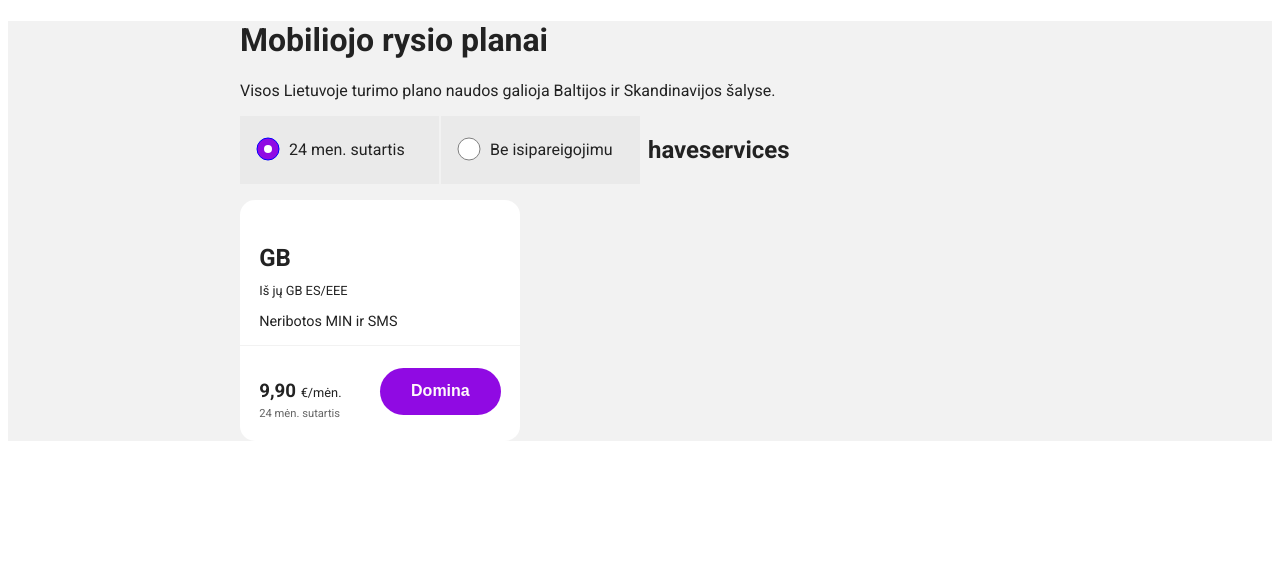
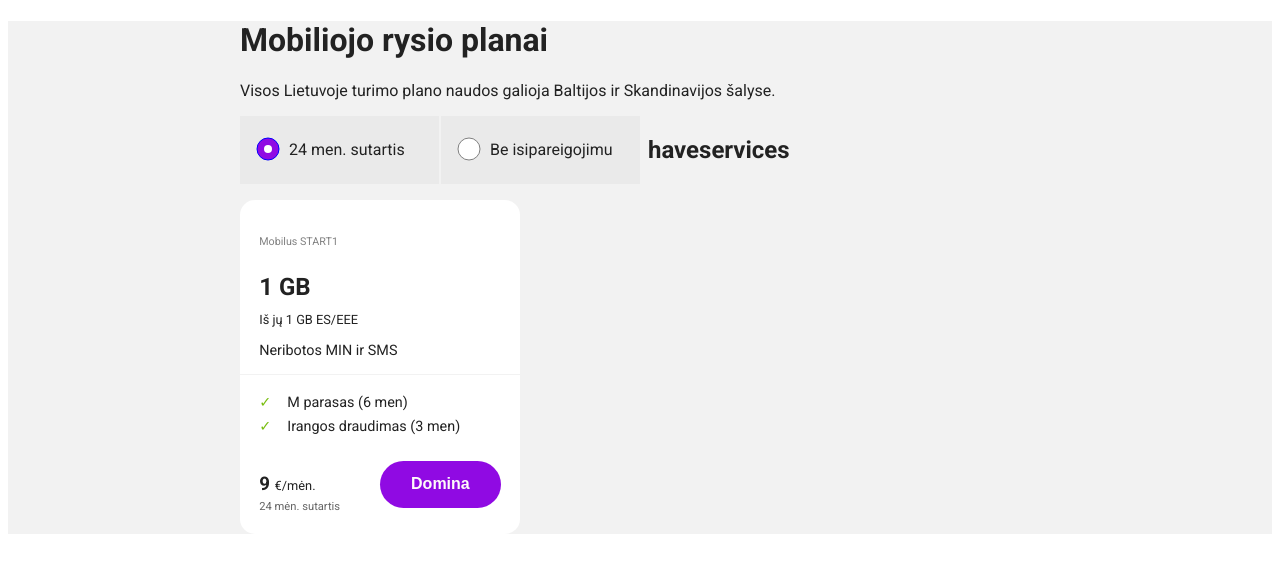
Before and after one commit to NeilaVait/mobile-plans, a React (Create React App) app: page / in a window 1280 px wide. Shown: the top 572 px of the page. Built offline with nearby package versions, Linux system fonts and the light colour scheme.

Commit message:
no commitment/ commitment changes data

```diff
--- a/public/data/plan1.json
+++ b/public/data/plan1.json
@@ -1,6 +1,6 @@
 {
   "headerTitle": "Mobilus START1",
-  "dataAlowed": 1,
+  "dataAllowed": 1,
   "dataEU": 1,
   "minSms": "Neribotos MIN ir SMS",
   "features": [
@@ -12,10 +12,13 @@
       }
   ],
   "price": {
-      "commitment": 9,
-      "noComitment": 9.9
-  },
-  "period": "men",
-  "contractLengh": 24,
+    "commitment": 9,
+    "noCommitment": 9.9
+},
+"period": "men",
+"contractLength": {
+    "commitment": "24 mėn. sutartis",
+    "noCommitment": "Be įsipareigojimų"
+},
   "ctaButton": "Domina"
 }
--- a/src/App.jsx
+++ b/src/App.jsx
@@ -16,8 +16,9 @@ class App extends Component {
   async componentDidMount() {
     //parsisiunciam plan1 json faila ir issaugom state
     const response = await fetch('/data/plan1.json');
-    this.state.mobile1 = await response.json();
-    console.log('data', this.state.mobile1);
+    const data = await response.json();
+    console.log('data', data);
+    this.setState({ mobile1: data });
   }
 
   handleRadio = (value) => {
@@ -41,7 +42,7 @@ class App extends Component {
             <HaveServices></HaveServices>
           </div>
           <main className="plan-cards">
-            <MobilePlan mobile1={this.state.mobile1}></MobilePlan>
+            <MobilePlan noCommitment={this.state.noCommitment} mobile1={this.state.mobile1}></MobilePlan>
           </main>
         </div>
       </div>
--- a/src/components/mobile-plan.jsx
+++ b/src/components/mobile-plan.jsx
@@ -3,30 +3,46 @@ import React, { Component } from 'react';
 class MobilePlan extends Component {
   state = {};
 
+  getContractLength() {
+    if (this.props.noCommitment === false) {
+      return this.props.mobile1.contractLength.commitment;
+    }
+    return this.props.mobile1.contractLength.noCommitment;
+  }
+
+  getContractPrice() {
+    if (this.props.noCommitment === false) {
+      return this.props.mobile1.price.commitment;
+    }
+    return this.props.mobile1.price.noCommitment;
+  }
+
   render() {
+    const { mobile1: m } = this.props;
+
     return (
       <div className="mobile-plan">
-        <h6 className="plan__header">{this.props.mobile1.headerTitle}</h6>
-        <h2 className="plan__dataAllow">{this.props.mobile1.dataAlowed} GB</h2>
-        <small className="plan__dataEu">Iš jų {this.props.mobile1.dataEU} GB ES/EEE</small>
-        <p className="plan__min-sms">Neribotos MIN ir SMS</p>
+        <h6 className="plan__header">{m.headerTitle}</h6>
+        <h2 className="plan__dataAllow">{m.dataAllowed} GB</h2>
+        <small className="plan__dataEu">Iš jų {m.dataEU} GB ES/EEE</small>
+        <p className="plan__min-sms">{m.minSms}</p>
         <div className="plan__features">
           <div className="hr"></div>
           <ul className="features__list">
-            {/* {this.props.mobile1.features.map((f) => (
-              <li>{f}</li>
-            ))} */}
+            {(m.features || []).map((f) => (
+              <li key={f.title}>{f.title}</li>
+            ))}
           </ul>
         </div>
         <div className="hr"></div>
         <div className="plan__bottom">
           <div className="bottom__price-part">
             <h3 className="bottom__price">
-              9,90 <span>€/mėn.</span>{' '}
+              {m.price && this.getContractPrice()} <span>€/mėn.</span>{' '}
             </h3>
-            <small className="bottom__term">24 mėn. sutartis</small>
+            <small className="bottom__term">{m.contractLength && this.getContractLength()}</small>
           </div>
-          <button className="plan__cta">Domina</button>
+          <button className="plan__cta">{m.ctaButton}</button>
         </div>
       </div>
     );
```
